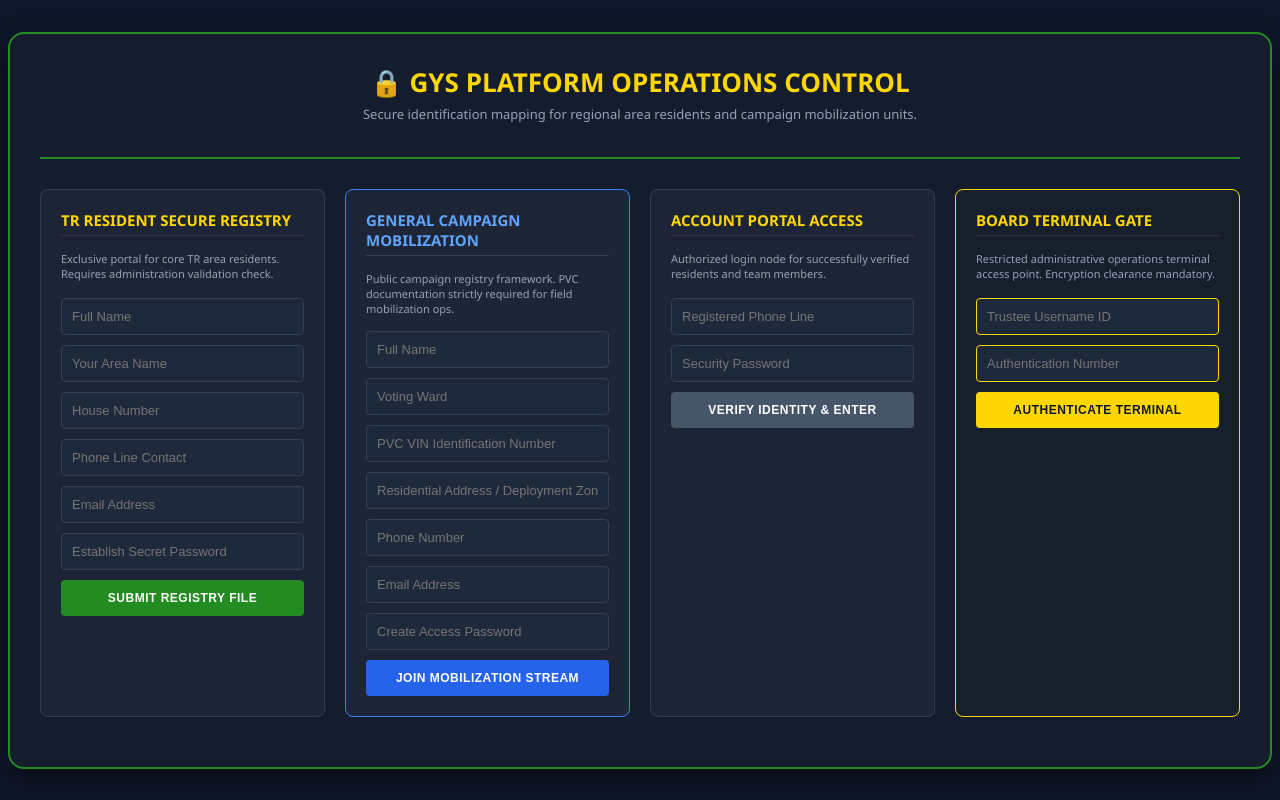
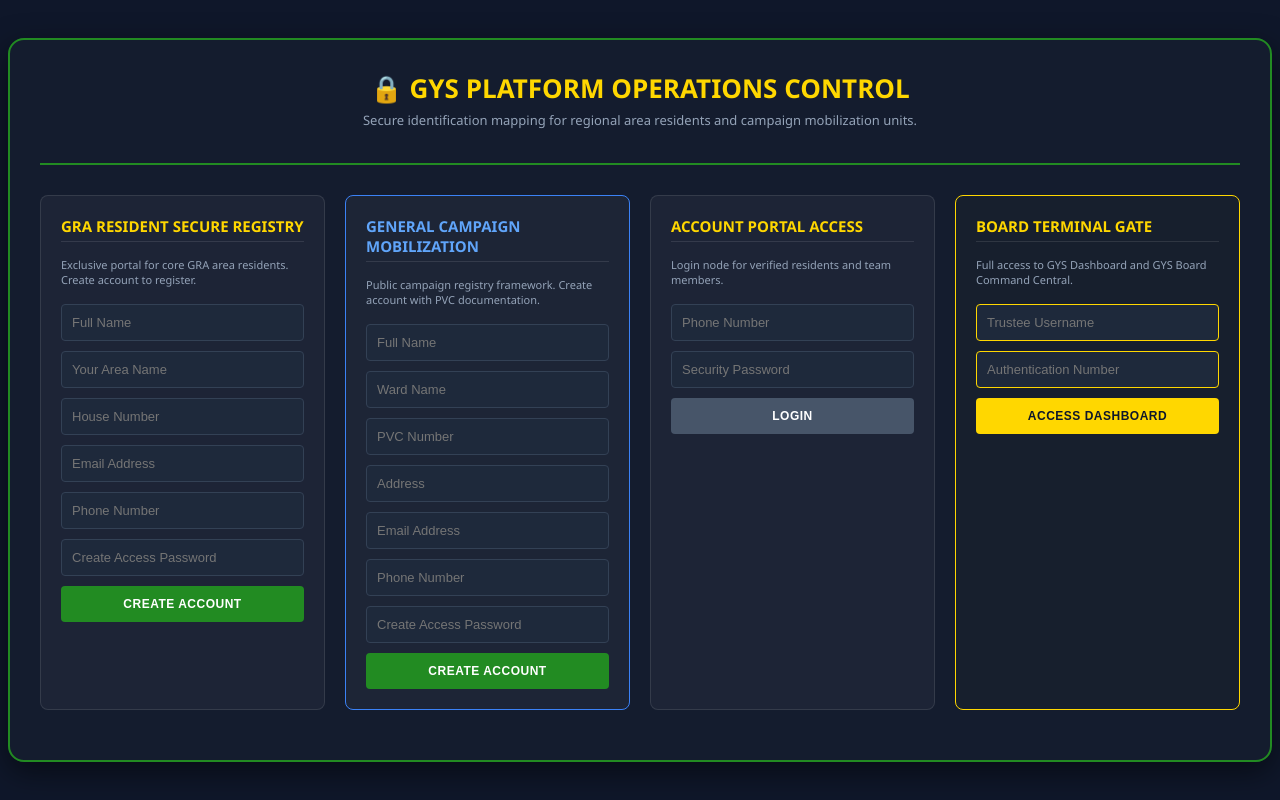
Before and after one commit to gwazirii/PROJECT--GYS, a Flask app: page /gate in a window 1280 px wide. Run offline with Flask 3, Linux system fonts and the light colour scheme.

Commit message:
Update gate.html: rename TR to GRA, simplify UI with only create account and login options

```diff
--- a/templates/gate.html
+++ b/templates/gate.html
@@ -38,51 +38,51 @@
 
         <div class="grid">
             <div class="box">
-                <h3>TR Resident Secure Registry</h3>
-                <p>Exclusive portal for core TR area residents. Requires administration validation check.</p>
+                <h3>GRA Resident Secure Registry</h3>
+                <p>Exclusive portal for core GRA area residents. Create account to register.</p>
                 <form action="/register/tr" method="POST">
                     <input type="text" name="full_name" placeholder="Full Name" class="input-field" required>
                     <input type="text" name="area_name" placeholder="Your Area Name" class="input-field" required>
                     <input type="text" name="house_number" placeholder="House Number" class="input-field" required>
-                    <input type="tel" name="phone" placeholder="Phone Line Contact" class="input-field" required>
                     <input type="email" name="email" placeholder="Email Address" class="input-field" required>
-                    <input type="password" name="password" placeholder="Establish Secret Password" class="input-field" required>
-                    <button type="submit" class="btn btn-green">Submit Registry File</button>
+                    <input type="tel" name="phone" placeholder="Phone Number" class="input-field" required>
+                    <input type="password" name="password" placeholder="Create Access Password" class="input-field" required>
+                    <button type="submit" class="btn btn-green">Create Account</button>
                 </form>
             </div>
 
             <div class="box" style="border-color: #3b82f6;">
                 <h3 style="color: #60a5fa;">General Campaign Mobilization</h3>
-                <p>Public campaign registry framework. PVC documentation strictly required for field mobilization ops.</p>
+                <p>Public campaign registry framework. Create account with PVC documentation.</p>
                 <form action="/register/general" method="POST">
                     <input type="text" name="full_name" placeholder="Full Name" class="input-field" required>
-                    <input type="text" name="ward" placeholder="Voting Ward" class="input-field" required>
-                    <input type="text" name="pvc_number" placeholder="PVC VIN Identification Number" class="input-field" required>
-                    <input type="text" name="address" placeholder="Residential Address / Deployment Zone" class="input-field" required>
+                    <input type="text" name="ward" placeholder="Ward Name" class="input-field" required>
+                    <input type="text" name="pvc_number" placeholder="PVC Number" class="input-field" required>
+                    <input type="text" name="address" placeholder="Address" class="input-field" required>
+                    <input type="email" name="email" placeholder="Email Address" class="input-field" required>
                     <input type="tel" name="phone" placeholder="Phone Number" class="input-field" required>
-                    <input type="email" name="email" placeholder="Email Address" class="input-field" required>
                     <input type="password" name="password" placeholder="Create Access Password" class="input-field" required>
-                    <button type="submit" class="btn btn-gray" style="background-color: #2563eb;">Join Mobilization Stream</button>
+                    <button type="submit" class="btn btn-green">Create Account</button>
                 </form>
             </div>
 
             <div class="box">
                 <h3>Account Portal Access</h3>
-                <p>Authorized login node for successfully verified residents and team members.</p>
+                <p>Login node for verified residents and team members.</p>
                 <form action="/citizen/login" method="POST">
-                    <input type="tel" name="phone" placeholder="Registered Phone Line" class="input-field" required>
+                    <input type="tel" name="phone" placeholder="Phone Number" class="input-field" required>
                     <input type="password" name="password" placeholder="Security Password" class="input-field" required>
-                    <button type="submit" class="btn btn-gray">Verify Identity & Enter</button>
+                    <button type="submit" class="btn btn-gray">Login</button>
                 </form>
             </div>
 
             <div class="box admin">
                 <h3>Board Terminal Gate</h3>
-                <p>Restricted administrative operations terminal access point. Encryption clearance mandatory.</p>
+                <p>Full access to GYS Dashboard and GYS Board Command Central.</p>
                 <form action="/trustee/login" method="POST">
-                    <input type="text" name="trustee_username" placeholder="Trustee Username ID" class="input-field" style="border-color: #ffd700;" required>
+                    <input type="text" name="trustee_username" placeholder="Trustee Username" class="input-field" style="border-color: #ffd700;" required>
                     <input type="password" name="authentication_number" placeholder="Authentication Number" class="input-field" style="border-color: #ffd700;" required>
-                    <button type="submit" class="btn btn-gold">Authenticate Terminal</button>
+                    <button type="submit" class="btn btn-gold">Access Dashboard</button>
                 </form>
             </div>
         </div>
```
